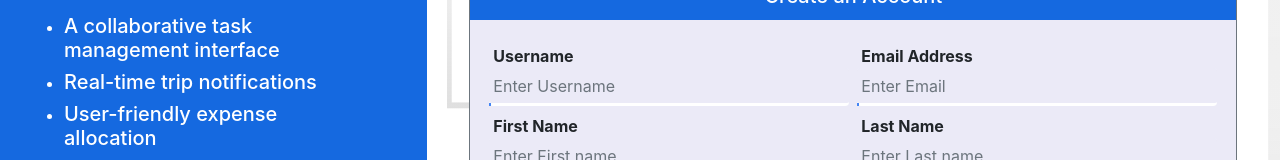
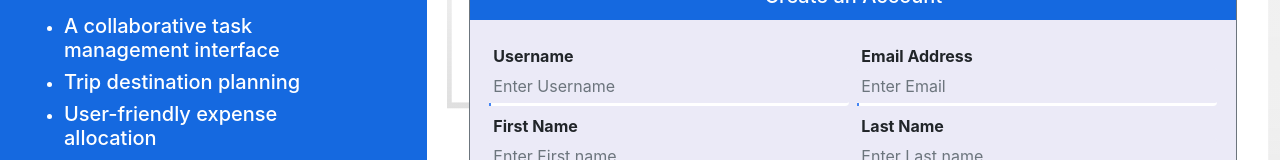
Before and after one commit to declansullivan/friendtrip, a React (Create React App) app in the folder client/: page /signup in a window 1280 px wide. Shown: the part 252-412 px from the top of the page. Built offline with nearby package versions, Linux system fonts and the light colour scheme.

Commit message:
small create account change

```diff
--- a/client/src/components/account/CreateAccount.js
+++ b/client/src/components/account/CreateAccount.js
@@ -71,7 +71,7 @@ class CreateAccount extends Component {
                       <h5> A collaborative task management interface </h5>
                     </li>
                     <li>
-                      <h5> Real-time trip notifications </h5>
+                      <h5> Trip destination planning </h5>
                     </li>
                     <li>
                       <h5> User-friendly expense allocation </h5>
```
